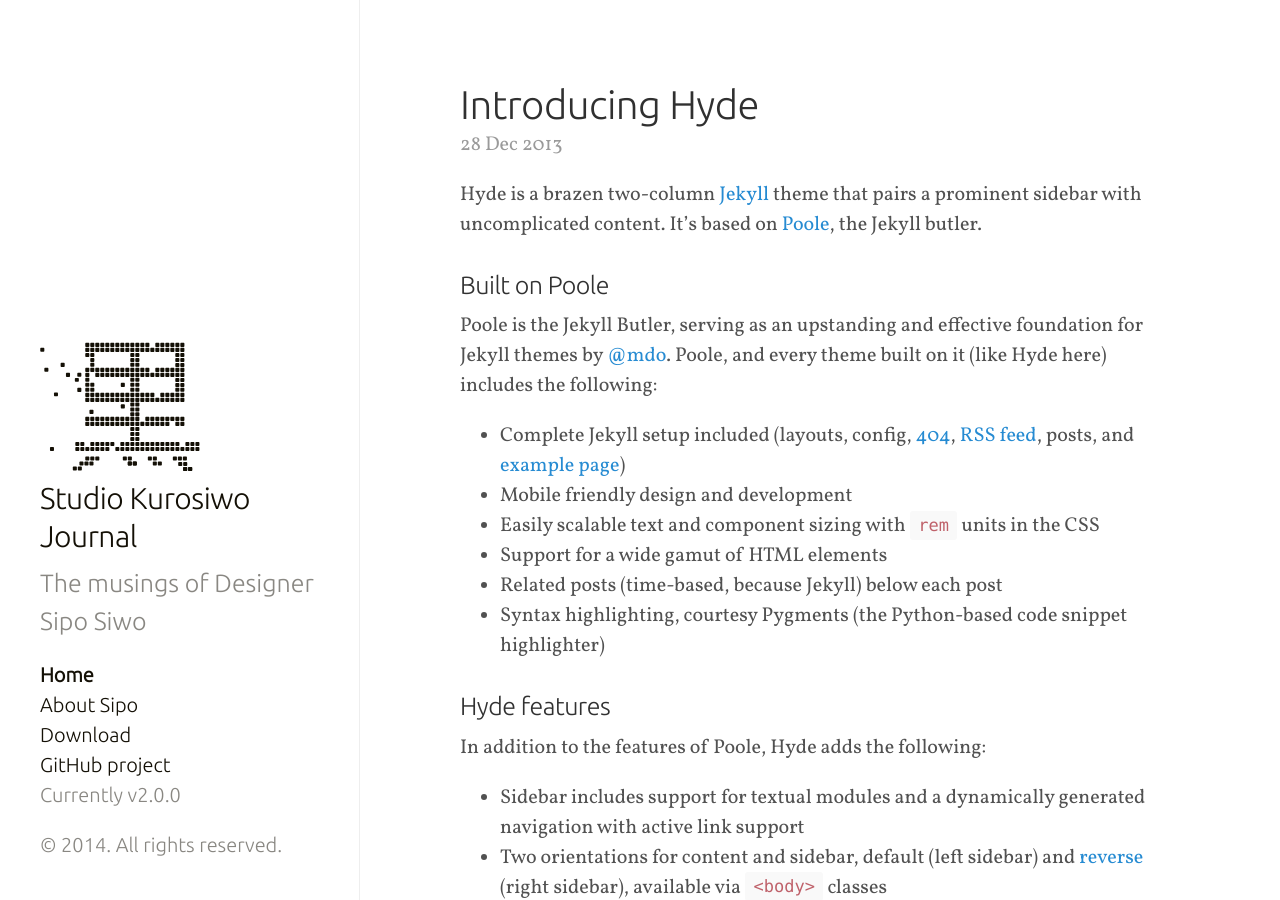
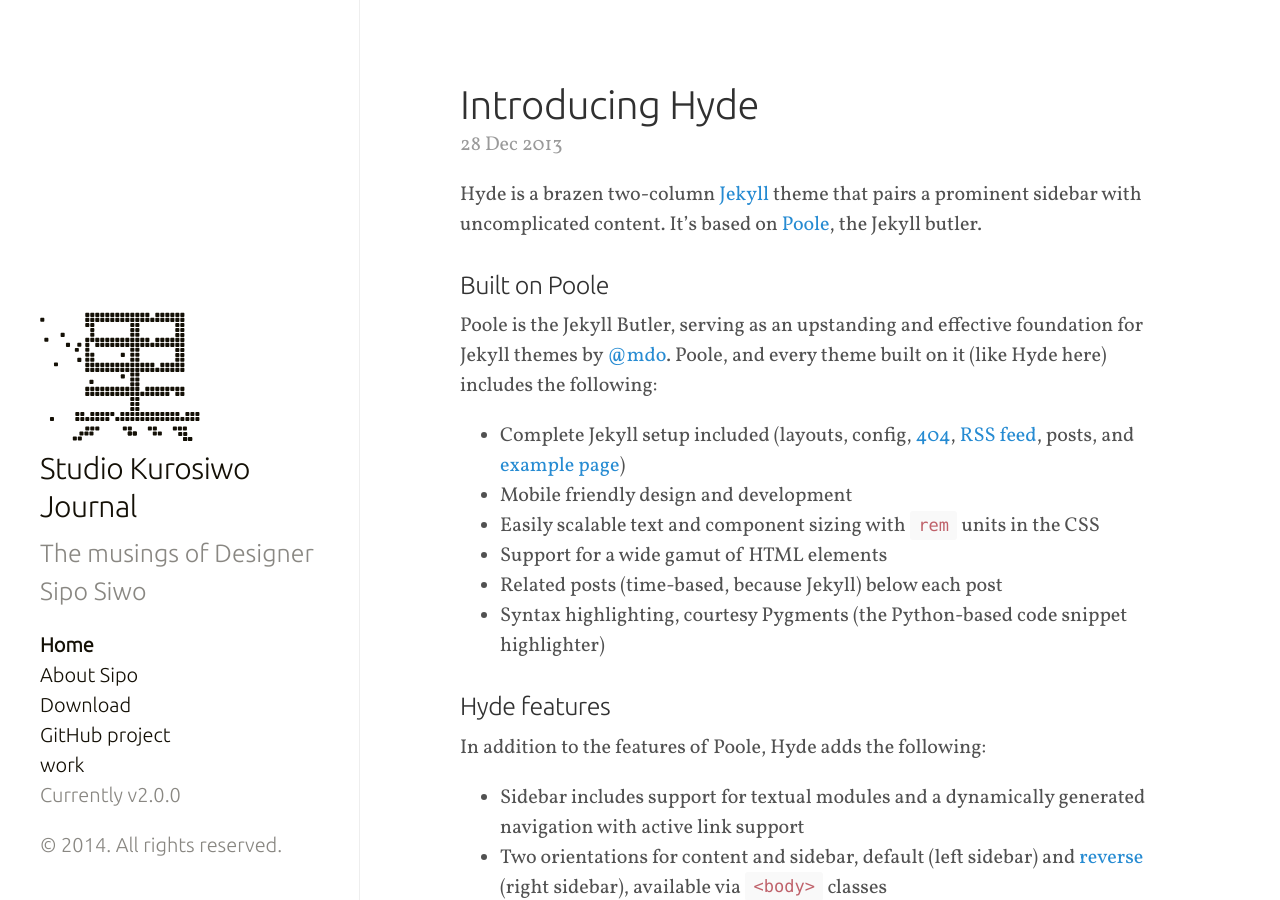
Before and after one commit to StudioKurosiwo/studiokurosiwo.github.io-journal, a Jekyll site: the page built from index.html, in a window 1280 px wide and 900 px high. Built offline with Jekyll 4.4.1, drawn with Linux system fonts in a browser that asks for light colours; Markdown is read by kramdown in place of the engine named in the settings; the list of posts is cut into pages by our own code.

Commit message:
added work link

```diff
--- a/_includes/sidebar.html
+++ b/_includes/sidebar.html
@@ -29,6 +29,7 @@
 
       <li class="sidebar-nav-item"><a href="{{ site.github.repo }}/archive/v{{ site.version }}.zip">Download</a></li>
       <li class="sidebar-nav-item"><a href="{{ site.github.repo }}">GitHub project</a></li>
+      <li class="sidebar-nav-item"><a href="{{ site.www.studiokurosiwo.com }}">work</a></li>
       <li class="sidebar-nav-item">Currently v{{ site.version }}</li>
     </ul>
 
```
